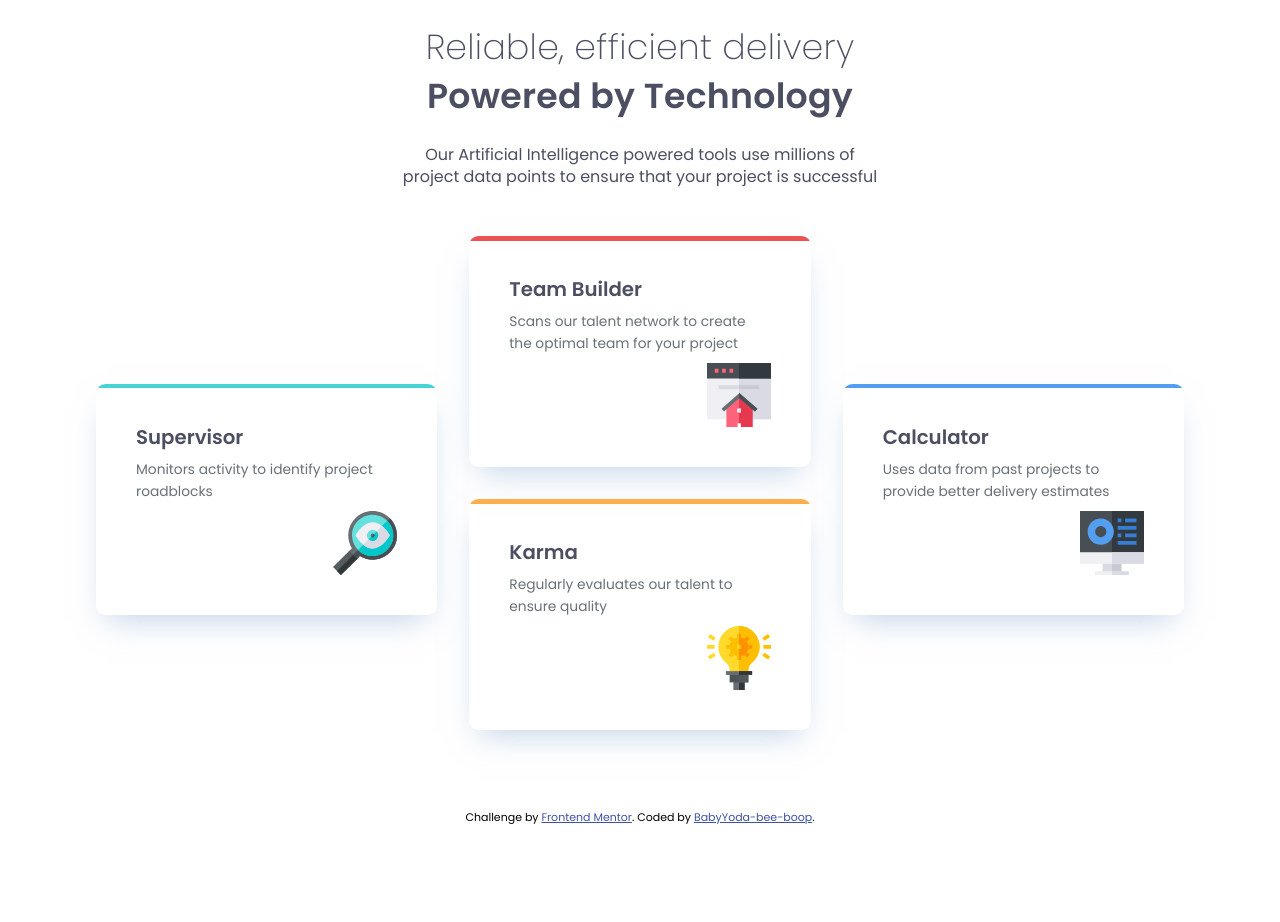
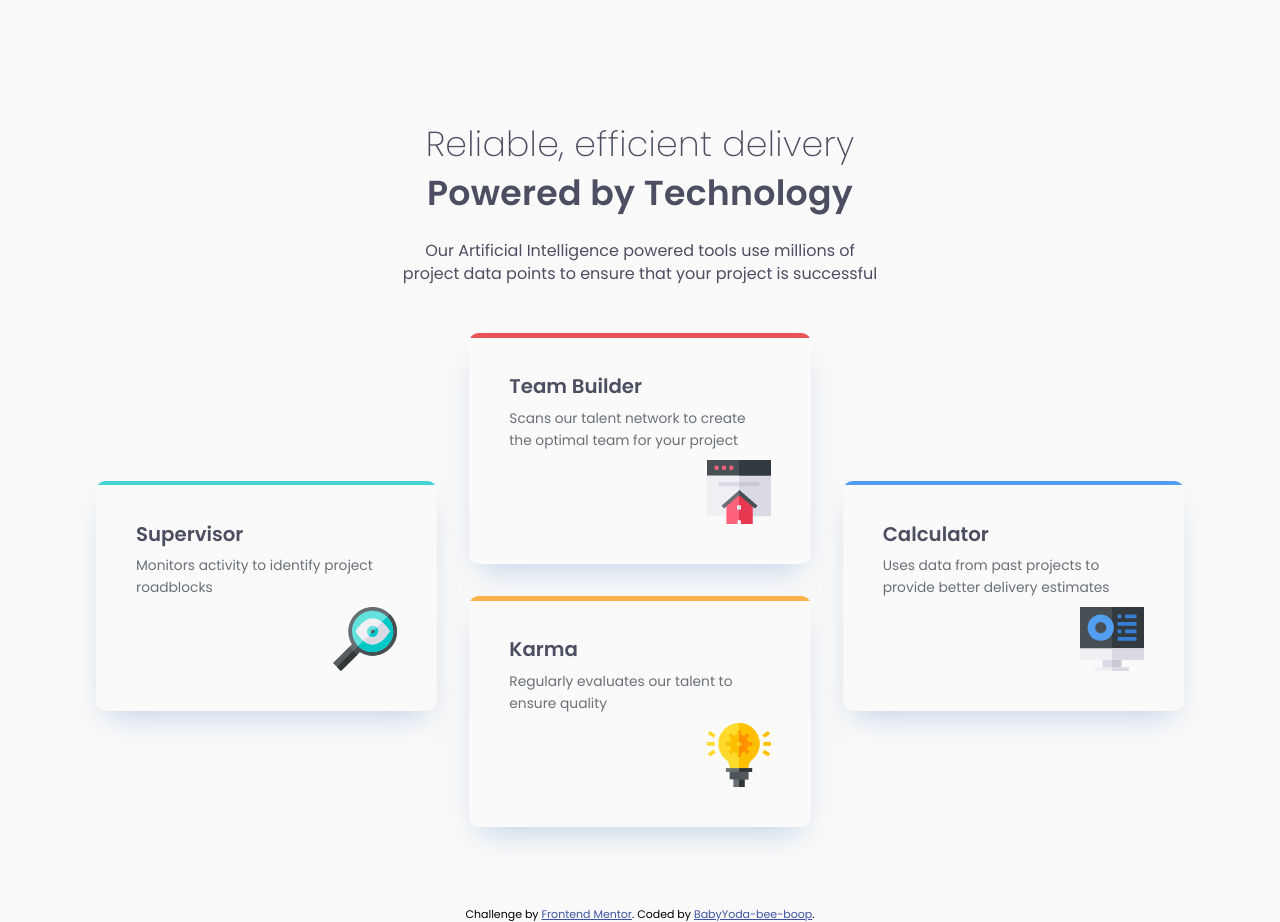
Before and after one commit to BabyYoda-bee-boop/card-feature-section, a website: page index.html in a window 1280 px wide. Before the commit the page ends 825 px from the top, so only its background shows below. Drawn offline with Linux system fonts and the light colour scheme.

Commit message:
fix bg color and retake prtscr

```diff
--- a/styles/_page.scss
+++ b/styles/_page.scss
@@ -6,12 +6,14 @@ body {
   font-family: $ff-primary;
   line-height: $flh-140;
   font-weight: 400;
+  background-color: $clr-page-bg;
 }
 
 // header
 .header {
   text-align: center;
   color: $clr-grey-500;
+  margin-top: em($space-250) * 3;
 
   &__title {
     font-size: $fs-700;
--- a/styles/_variables.scss
+++ b/styles/_variables.scss
@@ -3,6 +3,7 @@
 $clr-grey-500: hsl(234, 12%, 34%);
 $clr-grey-400: hsl(212, 6%, 44%);
 $clr-white: hsl(0, 0%, 100%);
+$clr-page-bg: #fafafa;
 
 $clr-accent-red: hsl(0, 78%, 62%);
 $clr-accent-cyan: hsl(180, 62%, 55%);
```
Also changed, not shown: screenshot-desktop.png, styles/main.css, 1 other file.
